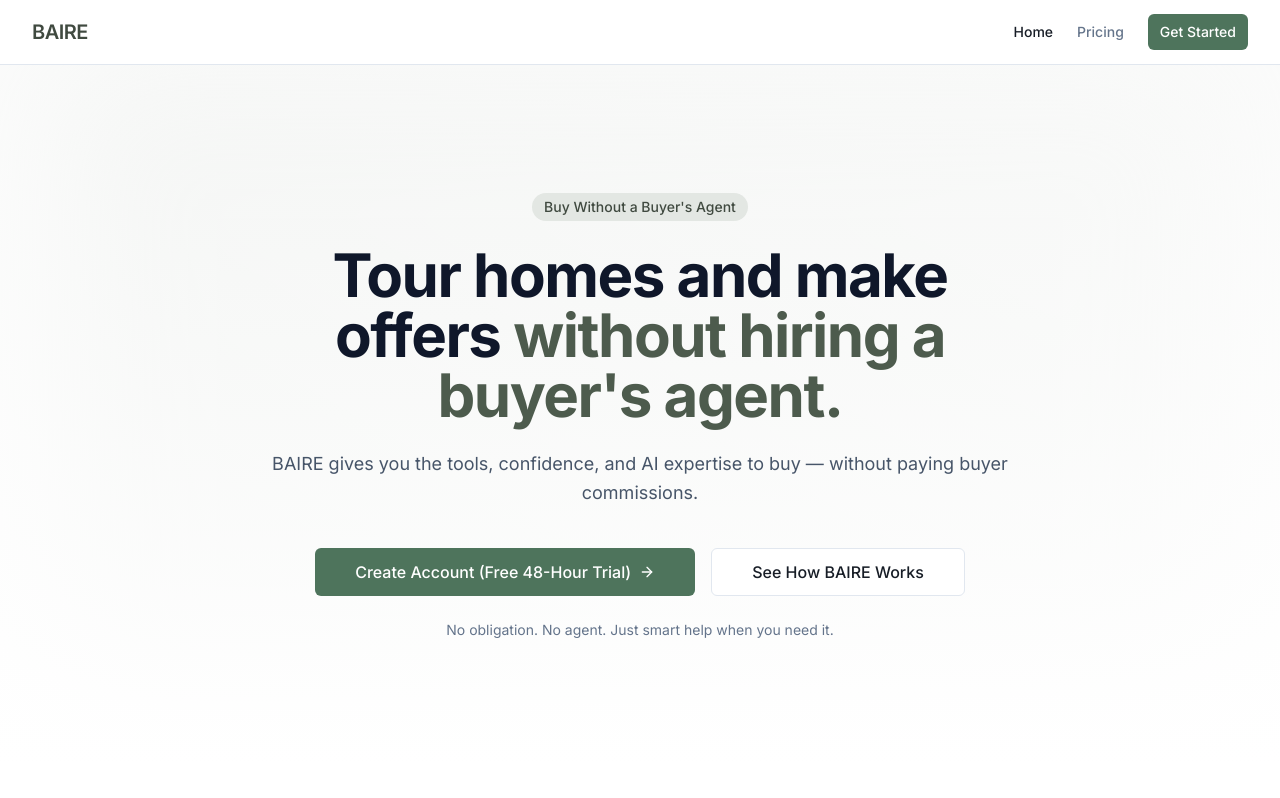
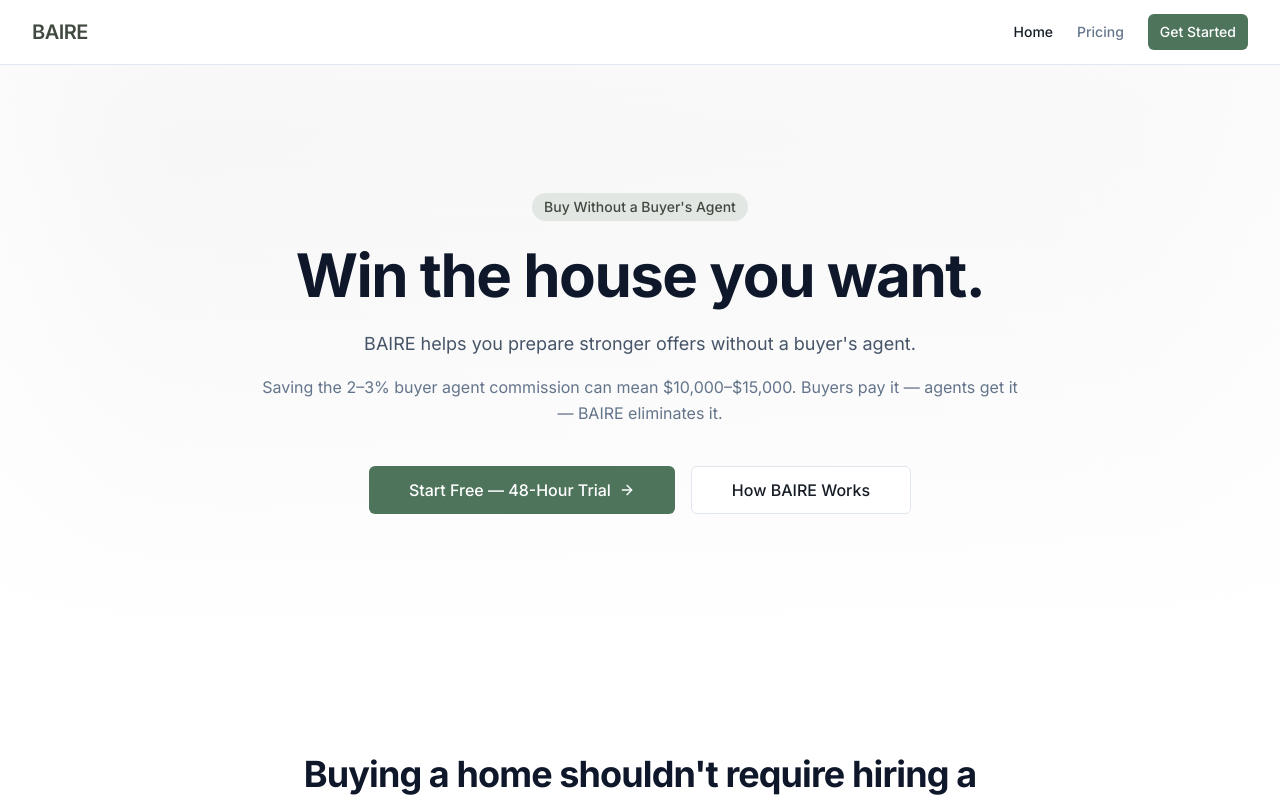
Before and after one commit to geoffbailey114/baireapp, a Next.js app: page / in a window 1280 px wide. Shown: the top 798 px of the page. Built offline with nearby package versions, Linux system fonts and the light colour scheme.

Commit message:
Update hero.tsx

```diff
--- a/components/hero.tsx
+++ b/components/hero.tsx
@@ -26,8 +26,7 @@ export function Hero() {
             transition={{ duration: 0.5, delay: 0.1 }}
             className="text-4xl font-bold tracking-tight text-slate-900 sm:text-5xl md:text-6xl"
           >
-            Tour homes and make offers{' '}
-            <span className="text-sage-600">without hiring a buyer's agent.</span>
+            Win the house you want.
           </motion.h1>
 
           <motion.p
@@ -36,7 +35,17 @@ export function Hero() {
             transition={{ duration: 0.5, delay: 0.2 }}
             className="mt-6 text-lg text-slate-600 leading-relaxed"
           >
-            BAIRE gives you the tools, confidence, and AI expertise to buy — without paying buyer commissions.
+            BAIRE helps you prepare stronger offers without a buyer's agent.
+          </motion.p>
+
+          {/* Micro-line with financial justification */}
+          <motion.p
+            initial={{ opacity: 0, y: 20 }}
+            animate={{ opacity: 1, y: 0 }}
+            transition={{ duration: 0.5, delay: 0.25 }}
+            className="mt-4 text-base text-slate-500 leading-relaxed"
+          >
+            Saving the 2–3% buyer agent commission can mean $10,000–$15,000. Buyers pay it — agents get it — BAIRE eliminates it.
           </motion.p>
 
           <motion.div
@@ -47,24 +56,14 @@ export function Hero() {
           >
             <Button asChild size="xl">
               <Link href="/pricing">
-                Create Account (Free 48-Hour Trial)
+                Start Free — 48-Hour Trial
                 <ArrowRight className="ml-2 h-4 w-4" />
               </Link>
             </Button>
             <Button variant="outline" size="xl" asChild>
-              <Link href="#how-it-works">See How BAIRE Works</Link>
+              <Link href="#how-it-works">How BAIRE Works</Link>
             </Button>
           </motion.div>
-
-          {/* Reassurance line */}
-          <motion.p
-            initial={{ opacity: 0 }}
-            animate={{ opacity: 1 }}
-            transition={{ duration: 0.5, delay: 0.5 }}
-            className="mt-6 text-sm text-slate-500"
-          >
-            No obligation. No agent. Just smart help when you need it.
-          </motion.p>
         </div>
       </div>
 
```
